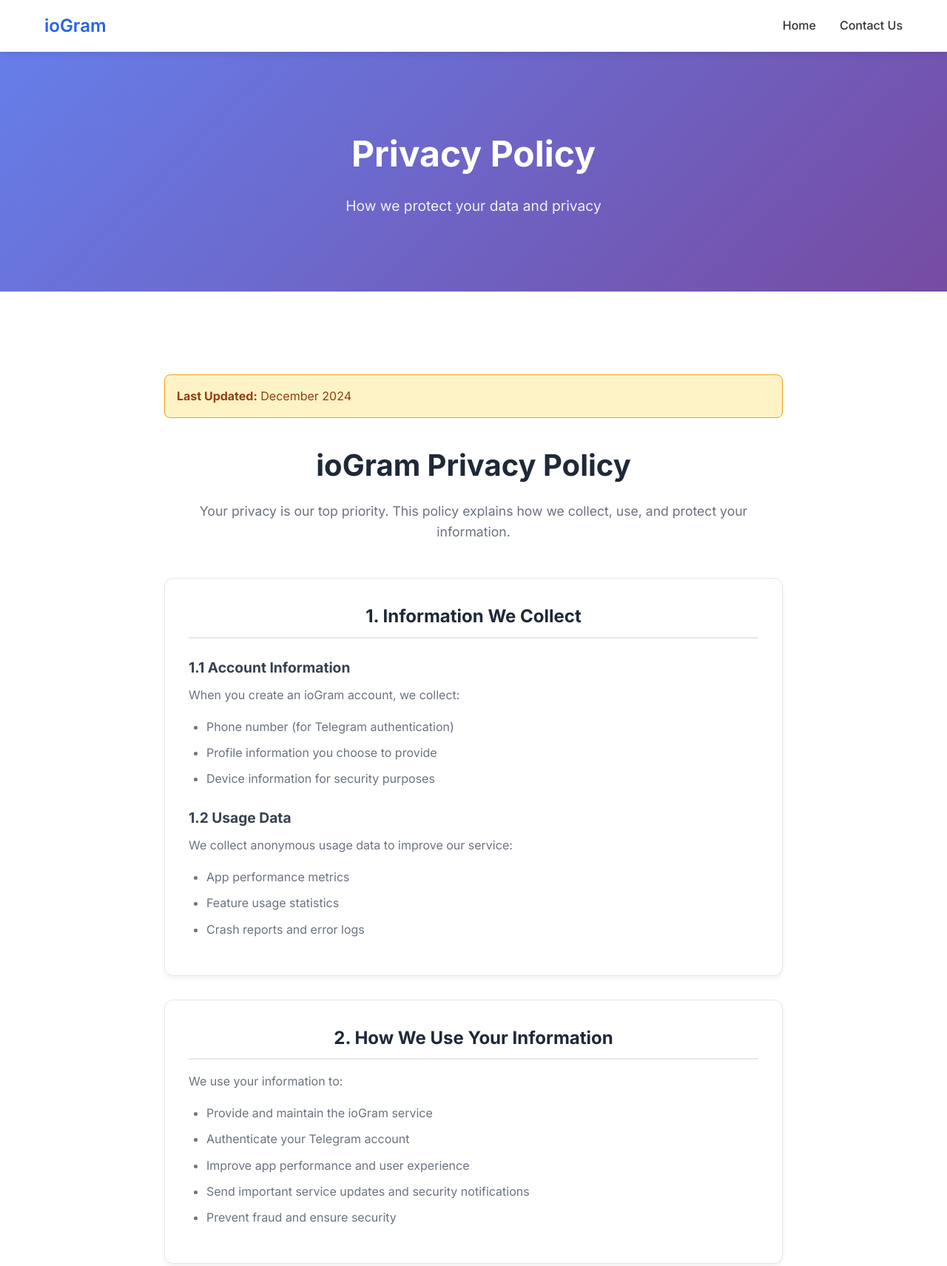
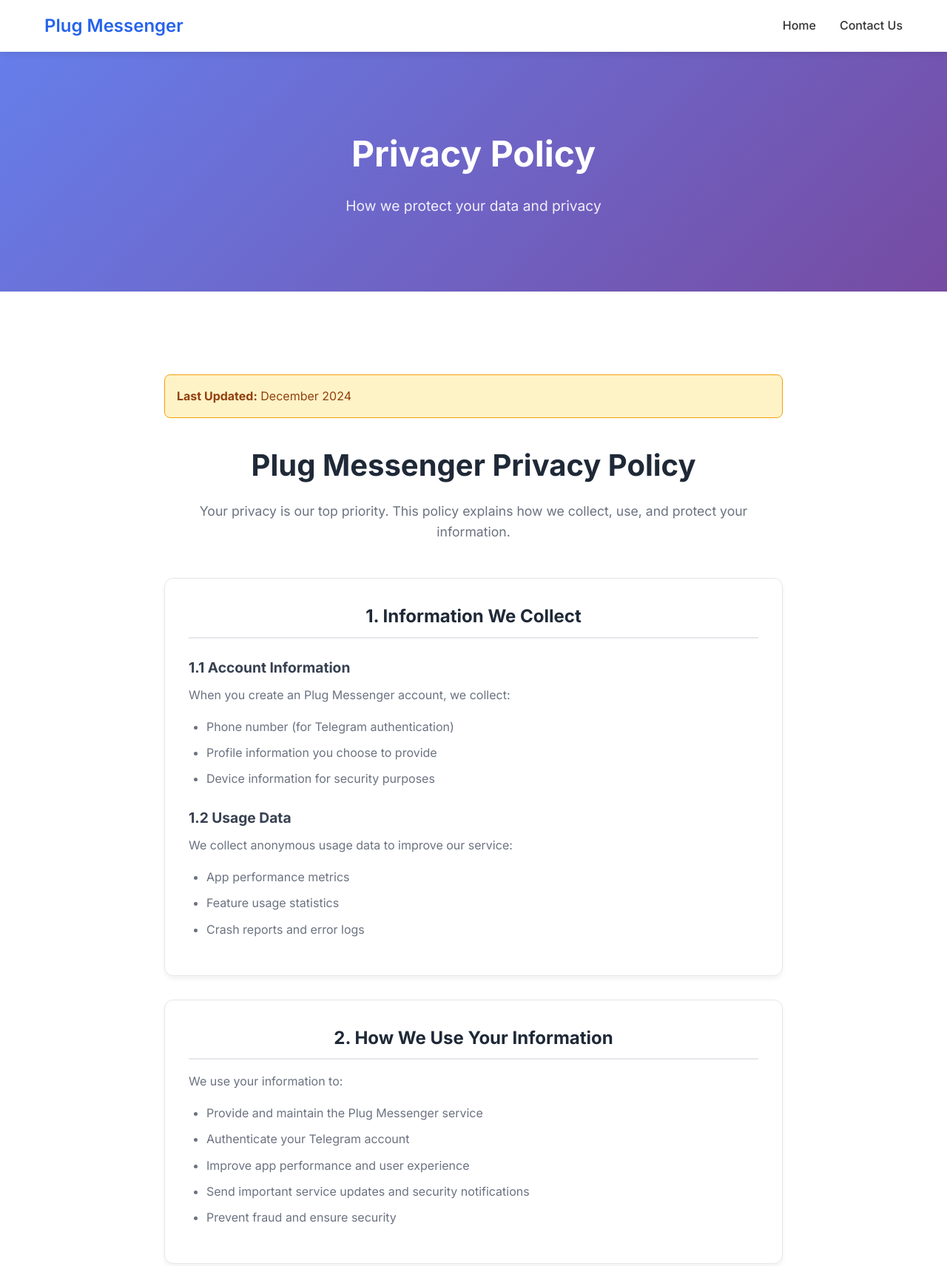
Before and after one commit to Routro/website, a plain HTML site: page plug/privacy-policy.html in a window 1280 px wide. Shown: the top 1711 px of the page at 74% size. Drawn offline with Linux system fonts and the light colour scheme.

Commit message:
change the ioGram to plug

```diff
--- a/ioGram/privacy-policy.html
+++ b/plug/privacy-policy.html
@@ -3,7 +3,7 @@
 <head>
     <meta charset="UTF-8">
     <meta name="viewport" content="width=device-width, initial-scale=1.0">
-    <title>Privacy Policy - ioGram</title>
+    <title>Privacy Policy - Plug Messenger</title>
     <link rel="stylesheet" href="../styles.css">
     <link href="https://fonts.googleapis.com/css2?family=Inter:wght@300;400;500;600;700&display=swap" rel="stylesheet">
     <style>
@@ -96,7 +96,7 @@
         <nav>
             <div class="nav-container">
                 <div class="logo">
-                    <h1>ioGram</h1>
+                    <h1>Plug Messenger</h1>
                 </div>
                 <ul class="nav-links">
                     <li><a href="../index.html">Home</a></li>
@@ -121,14 +121,14 @@
                 </div>
 
                 <div class="policy-header">
-                    <h1>ioGram Privacy Policy</h1>
+                    <h1>Plug Messenger Privacy Policy</h1>
                     <p>Your privacy is our top priority. This policy explains how we collect, use, and protect your information.</p>
                 </div>
 
                 <div class="policy-section">
                     <h2>1. Information We Collect</h2>
                     <h3>1.1 Account Information</h3>
-                    <p>When you create an ioGram account, we collect:</p>
+                    <p>When you create an Plug Messenger account, we collect:</p>
                     <ul>
                         <li>Phone number (for Telegram authentication)</li>
                         <li>Profile information you choose to provide</li>
@@ -148,7 +148,7 @@
                     <h2>2. How We Use Your Information</h2>
                     <p>We use your information to:</p>
                     <ul>
-                        <li>Provide and maintain the ioGram service</li>
+                        <li>Provide and maintain the Plug Messenger service</li>
                         <li>Authenticate your Telegram account</li>
                         <li>Improve app performance and user experience</li>
                         <li>Send important service updates and security notifications</li>
@@ -159,7 +159,7 @@
                 <div class="policy-section">
                     <h2>3. Data Security</h2>
                     <h3>3.1 Encryption</h3>
-                    <p>All data transmitted through ioGram is encrypted using industry-standard protocols. Your messages are protected with end-to-end encryption.</p>
+                    <p>All data transmitted through Plug Messenger is encrypted using industry-standard protocols. Your messages are protected with end-to-end encryption.</p>
 
                     <h3>3.2 Storage</h3>
                     <p>We store minimal data on our servers. Most of your information remains on your device and Telegram's servers.</p>
@@ -193,12 +193,12 @@
 
                 <div class="policy-section">
                     <h2>6. Third-Party Services</h2>
-                    <p>ioGram integrates with Telegram's API. Please review Telegram's privacy policy for information about how they handle your data.</p>
+                    <p>Plug Messenger integrates with Telegram's API. Please review Telegram's privacy policy for information about how they handle your data.</p>
                 </div>
 
                 <div class="policy-section">
                     <h2>7. Children's Privacy</h2>
-                    <p>ioGram is not intended for children under 13. We do not knowingly collect personal information from children under 13.</p>
+                    <p>Plug Messenger is not intended for children under 13. We do not knowingly collect personal information from children under 13.</p>
                 </div>
 
                 <div class="policy-section">
@@ -210,7 +210,7 @@
                     <h2>9. Contact Us</h2>
                     <p>If you have questions about this privacy policy or our data practices, please contact us at:</p>
                     <ul>
-                        <li>Email: <a href="mailto:iogram-privacy@routro.com">iogram-privacy@routro.com</a></li>
+                        <li>Email: <a href="mailto:plug-privacy@routro.com">plug-privacy@routro.com</a></li>
                         <li>General support: <a href="contact-us.html">Contact Us</a></li>
                     </ul>
                 </div>
@@ -222,7 +222,7 @@
 
     <footer>
         <div class="container">
-            <p>&copy; 2024 ioGram. All rights reserved.</p>
+            <p>&copy; 2024 Plug Messenger. All rights reserved.</p>
         </div>
     </footer>
 </body>
```
Also changed, not shown: plug/contact-us.html (renamed from ioGram/contact-us.html, +7 -7 lines).
